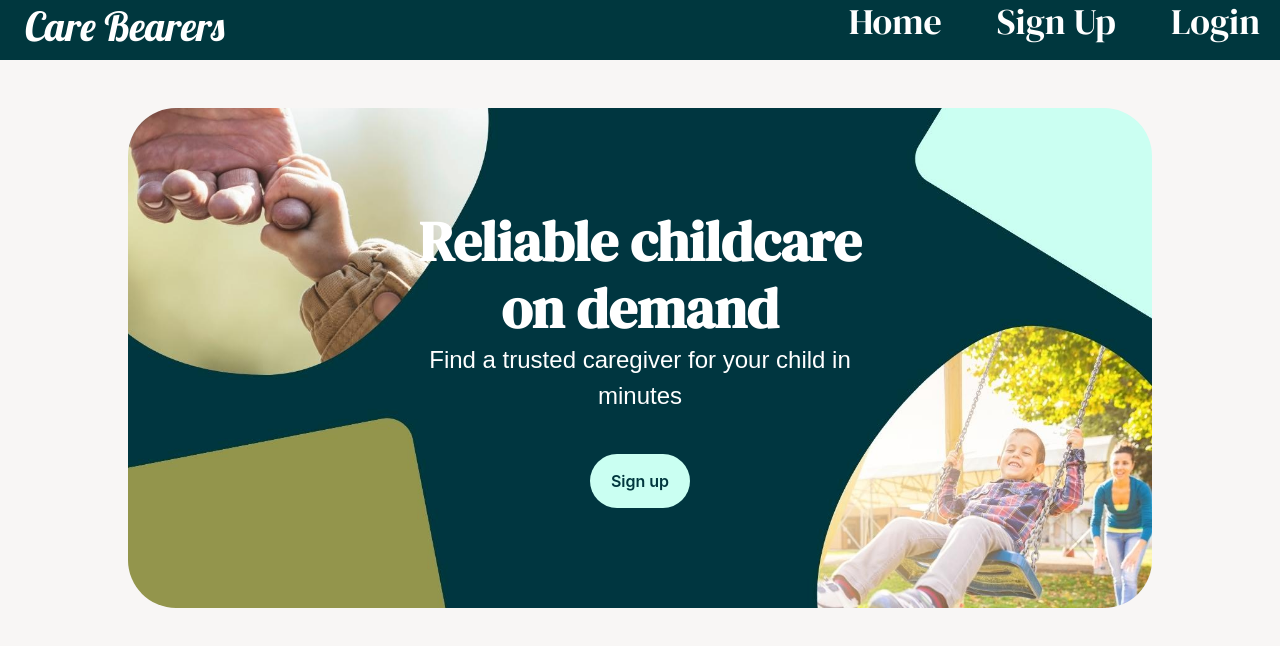
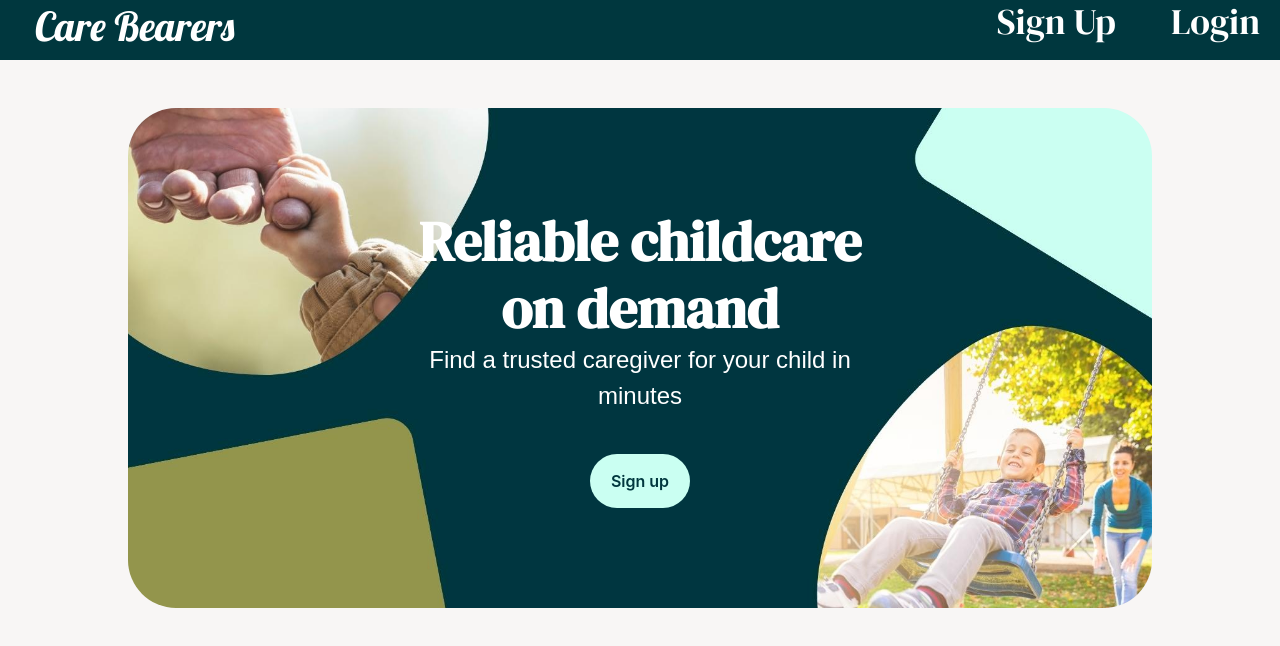
Before and after one commit to karilyn/CareBearers, a React (Create React App) app in the folder frontend/: page / in a window 1280 px wide. Shown: the top 646 px of the page. Built offline with nearby package versions, Linux system fonts and the light colour scheme.

Commit message:
Link logo to /, remove <li>Home</li>

```diff
--- a/frontend/src/components/NavigationBar/NavigationBar.jsx
+++ b/frontend/src/components/NavigationBar/NavigationBar.jsx
@@ -10,9 +10,9 @@ const NavigationBar = (props) => {
   const navigate = useNavigate();
   return (
     <nav>
-      <h1 className="logo">Care Bearers</h1>
+      <h1 className="logo"><Link to='/'>Care Bearers</Link></h1>
         <ul>
-          <li className="Home"><Link to='/'>Home</Link> </li>
+          {/* <li className="Home"><Link to='/'>Home</Link> </li> */}
           <li className="SignUp"><Link to='/auth/signup'>Sign Up</Link> </li>
           <li><Link to='/auth/login'>Login</Link> </li>
         </ul>
--- a/frontend/src/components/NavigationBar/NavigationBar.scss
+++ b/frontend/src/components/NavigationBar/NavigationBar.scss
@@ -11,7 +11,7 @@ nav {
   justify-content: space-between;
   padding: 10px;
 
-  h1.logo {
+  h1 > a {
     font-family: $font-logo;
     font-size: 2.5rem;
     margin-left: 15px;
```
